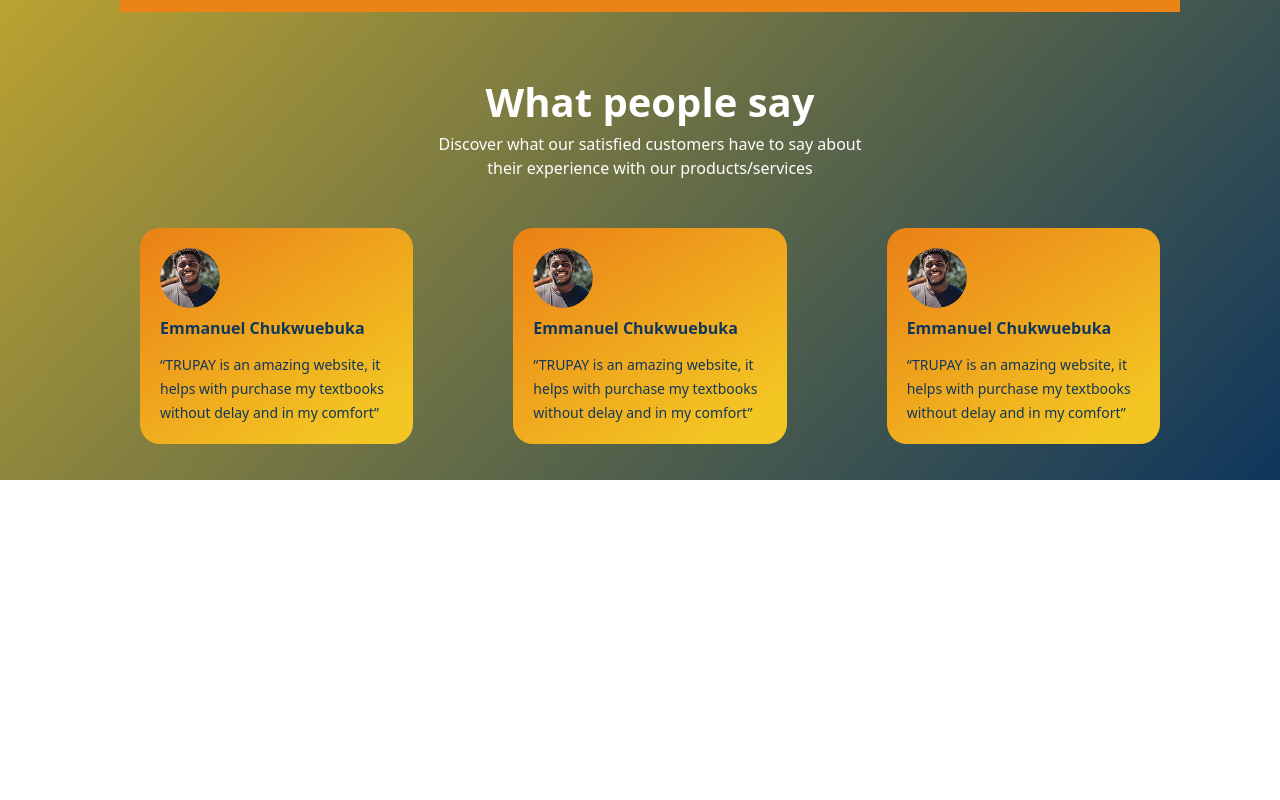
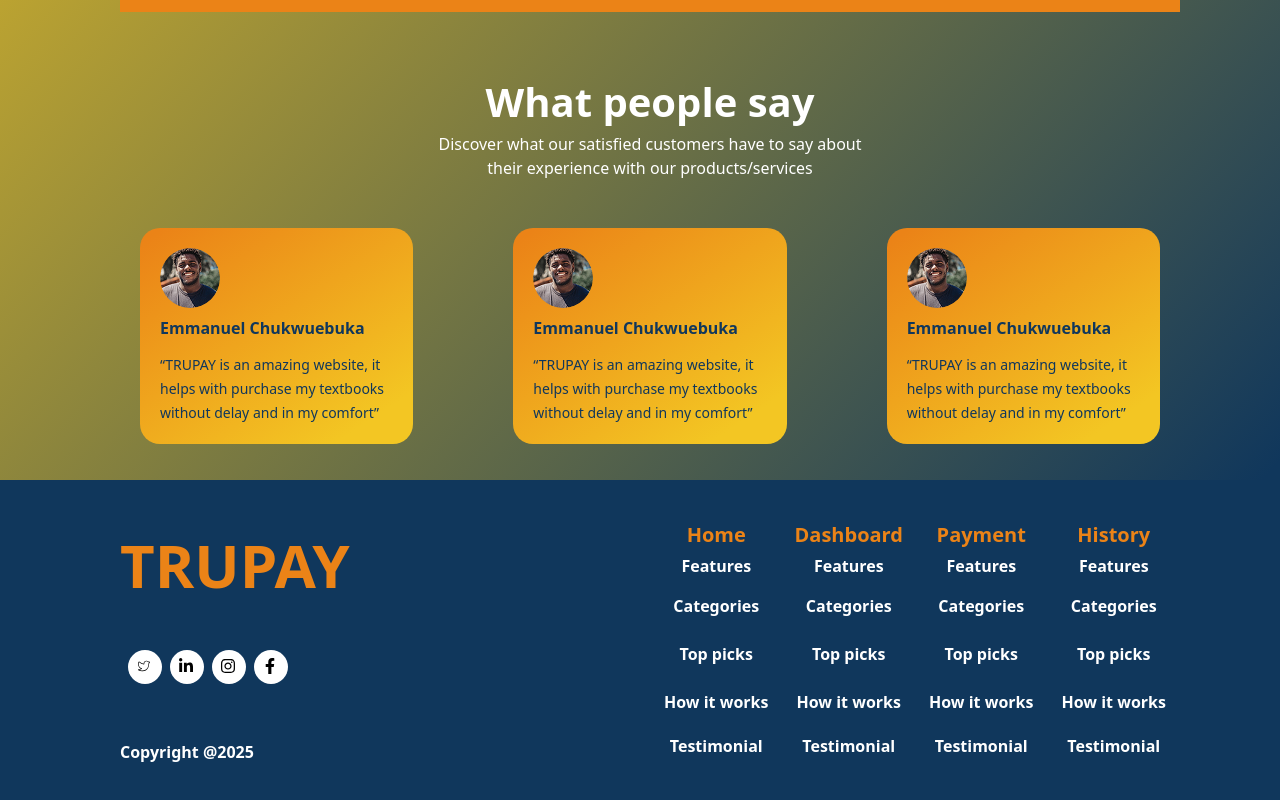
Before and after one commit to JUSTTNZ/TRUPAY, a React (Vite) app in the folder Frontend/: page /home in a window 1280 px wide. Shown: the part 2410-3210 px from the top of the page. Before the commit the page ends 2890 px from the top, so only its background shows below. Built offline with nearby package versions, Linux system fonts and the light colour scheme.

Commit message:
footer done

```diff
--- /dev/null
+++ b/Frontend/src/component/footer.jsx
@@ -0,0 +1,142 @@
+import { CiTwitter } from "react-icons/ci";
+import { FaFacebookF } from "react-icons/fa";
+import { FaInstagram } from "react-icons/fa";
+import { FaLinkedinIn } from "react-icons/fa";
+export const Footer = () => {
+    return(
+        <div className="bg-[#10375C]">
+            <div className="grid grid-cols-1 lg:grid-cols-2  lg:pl-[120px] lg:pr-[100px] p-10">
+                <div>
+                    <h5 className="text-[60px] font-outfit font-bold text-[#EB8317]">
+                        TRUPAY
+                    </h5>
+                    <div className="mb-4 social-link flex px-2 pt-10">
+                        <div className="flex justify-center items-center bg-[#FFFFFF] rounded-[77px] mr-2 w-[34px] h-[34px]">
+                            <span className="w-[18px] h-[18px] text-center">
+                            <CiTwitter />
+                            </span>
+
+                        </div>
+                        <div className="flex justify-center items-center bg-[#FFFFFF] rounded-[77px] mr-2  w-[34px] h-[34px]">
+                            <span className="w-[18px] h-[18px] text-center">
+                            <FaLinkedinIn />
+                            </span>
+
+                        </div>
+                        <div className="flex justify-center items-center bg-[#FFFFFF] rounded-[77px] mr-2  w-[34px] h-[34px]">
+                            <span className="w-[18px] h-[18px] text-center">
+                            <FaInstagram />
+                            </span>
+
+                        </div>
+                        <div className="flex justify-center items-center bg-[#FFFFFF] rounded-[77px] mr-2  w-[34px] h-[34px]">
+                            <span className="w-[18px] h-[18px] text-center">
+                            <FaFacebookF />
+                            </span>
+
+                        </div>
+
+                    </div>
+                    <div className="flex flex-start pt-10">
+                        <p className="text-center text-white font-semibold text-[16px]">Copyright @{new Date().getFullYear()}</p>
+                    </div>
+                </div>
+
+                <div className="grid grid-cols-2 lg:grid-cols-4">
+                    <div>
+                        <h5 className="text-[#EB8317] text-center text-[20px] font-bold font-outfit ">
+                         Home
+                        </h5>
+                        <ul className="text-center">
+                        <li className="text-white px-2 py-1 text-[16px] font-semibold">
+                            Features
+                            </li>
+                            <li className="text-white px-2 py-3 text-[16px] font-semibold">
+                            Categories
+                            </li>
+                            <li className="text-white px-2 py-3 text-[16px] font-semibold">
+                            Top picks
+                            </li>
+                            <li className="text-white px-2 py-3 text-[16px] font-semibold">
+                            How it works
+                            </li>
+                            <li className="text-white px-2 py-2 text-[16px] font-semibold">
+                            Testimonial
+                            </li>
+
+                        </ul>
+                    </div>
+                    <div>
+                        <h5 className="text-[#EB8317] text-center text-[20px] font-bold font-outfit ">
+                        Dashboard
+                        </h5>
+                        <ul className="text-center">
+                        <li className="text-white px-2 py-1 text-[16px] font-semibold">
+                            Features
+                            </li>
+                            <li className="text-white px-2 py-3 text-[16px] font-semibold">
+                            Categories
+                            </li>
+                            <li className="text-white px-2 py-3 text-[16px] font-semibold">
+                            Top picks
+                            </li>
+                            <li className="text-white px-2 py-3 text-[16px] font-semibold">
+                            How it works
+                            </li>
+                            <li className="text-white px-2 py-2 text-[16px] font-semibold">
+                            Testimonial
+                            </li>
+
+                        </ul>
+                    </div>
+                    <div>
+                        <h5 className="text-[#EB8317] text-center text-[20px] font-bold font-outfit ">
+                         Payment
+                        </h5>
+                        <ul className="text-center">
+                        <li className="text-white text-center px-2 py-1 text-[16px] font-semibold">
+                            Features
+                            </li>
+                            <li className="text-white px-2 py-3 text-[16px] font-semibold">
+                            Categories
+                            </li>
+                            <li className="text-white px-2 py-3 text-[16px] font-semibold">
+                            Top picks
+                            </li>
+                            <li className="text-white px-2 py-3 text-[16px] font-semibold">
+                            How it works
+                            </li>
+                            <li className="text-white px-2 py-2 text-[16px] font-semibold">
+                            Testimonial
+                            </li>
+
+                        </ul>
+                    </div>
+                    <div>
+                        <h5 className="text-[#EB8317] text-center text-[20px] font-bold font-outfit ">
+                         History
+                        </h5>
+                        <ul className="text-center">
+                        <li className="text-white px-2 py-1 text-[16px] font-semibold">
+                            Features
+                            </li>
+                            <li className="text-white px-2 py-3 text-[16px] font-semibold">
+                            Categories
+                            </li>
+                            <li className="text-white px-2 py-3 text-[16px] font-semibold">
+                            Top picks
+                            </li>
+                            <li className="text-white px-2 py-3 text-[16px] font-semibold">
+                            How it works
+                            </li>
+                            <li className="text-white px-2 py-2 text-[16px] font-semibold">
+                            Testimonial
+                            </li>
+
+                        </ul>
+                    </div>
+                </div>
+            </div>
+        </div>
+    )
+}
--- a/Frontend/src/pages/Home.jsx
+++ b/Frontend/src/pages/Home.jsx
@@ -4,6 +4,7 @@
 import { Features } from "../component/features"
 import { Categories } from "../component/categories"
 import { Works } from "../component/work"
+import { Footer } from "../component/footer"
 
 export const Home = () => {
     return(
@@ -47,6 +48,7 @@
         </div>
         <Categories />
         <Works />
+        <Footer />
         </>
     )
 }
```
